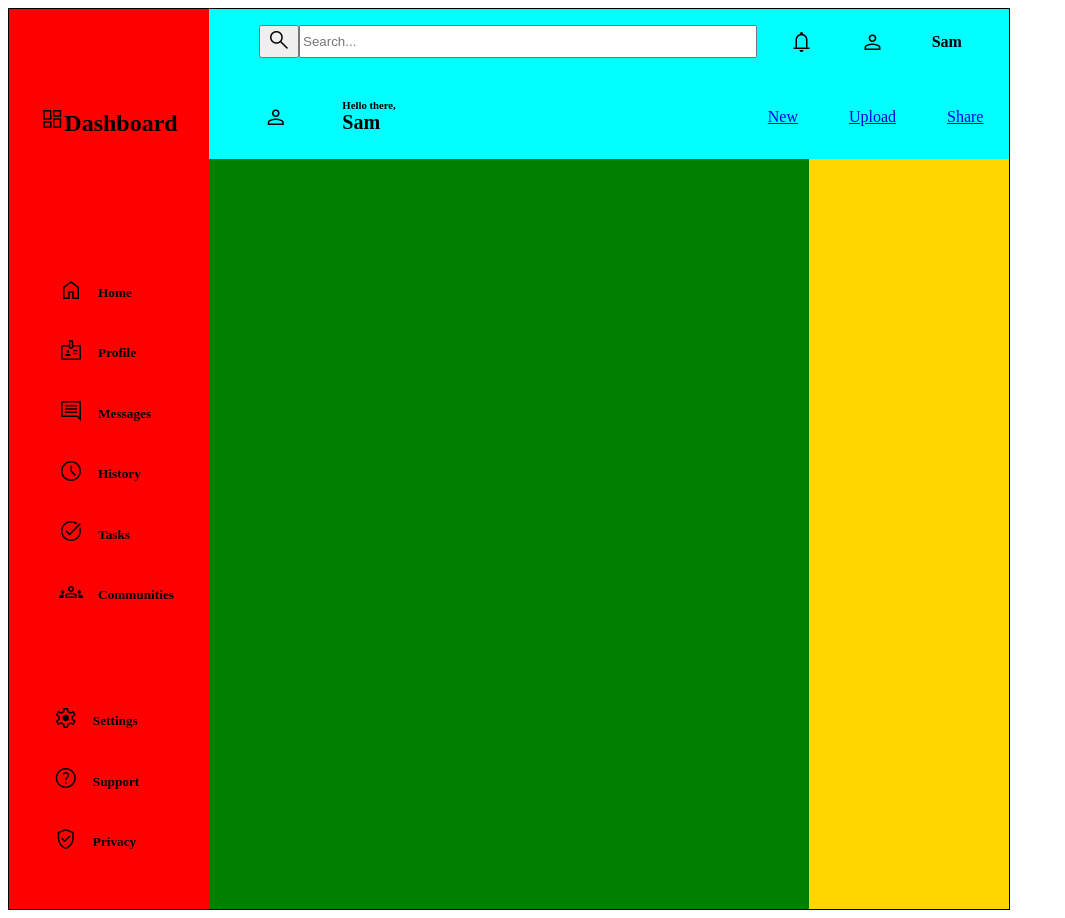
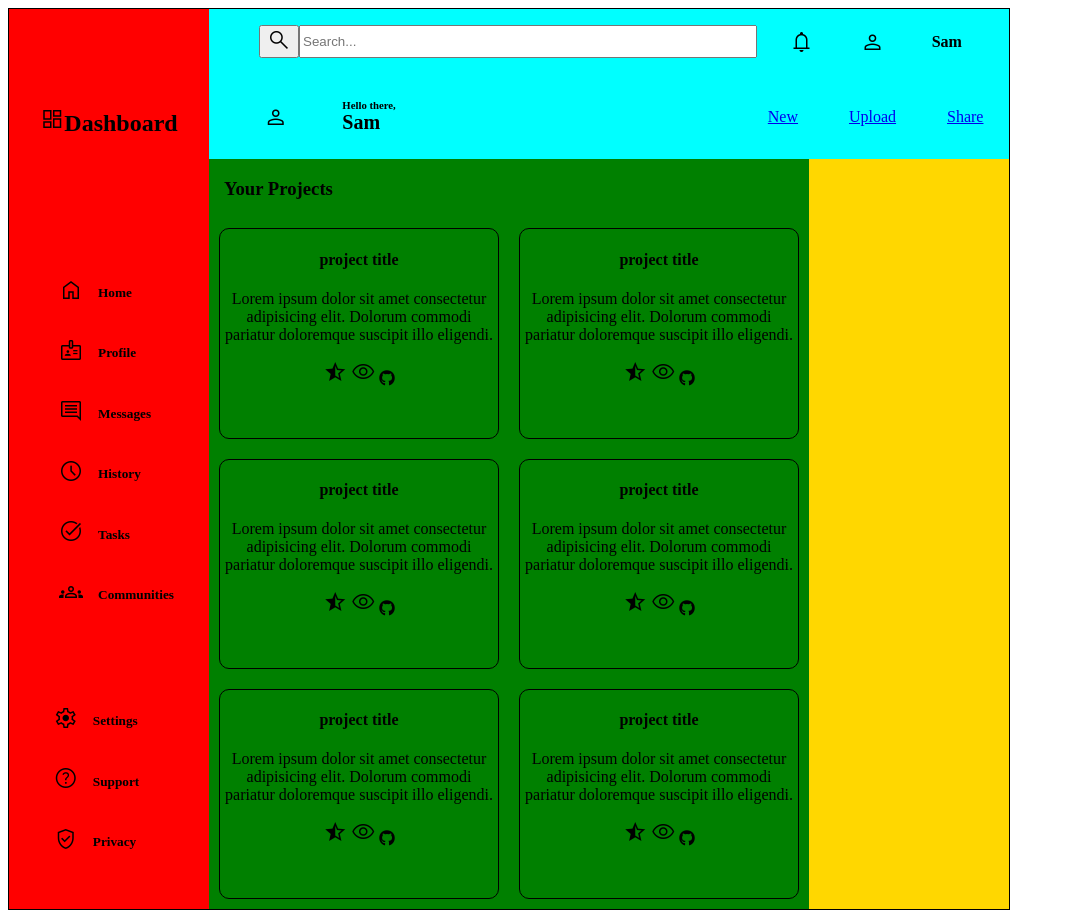
Before and after one commit to TheFivePips/odin-dashboard, a plain HTML site: page index.html in a window 1280 px wide. Shown: the whole page, without its empty margins (0-1065 px from the left). Drawn offline with nearby package versions, Linux system fonts and the light colour scheme.

Commit message:
finsished layout for projects. might need to redo the icons with font-awesome

```diff
--- a/index.html
+++ b/index.html
@@ -6,6 +6,7 @@
     <meta name="viewport" content="width=device-width, initial-scale=1.0">
     <title>Dashboard</title>
     <link rel="stylesheet" href="https://fonts.googleapis.com/css2?family=Material+Symbols+Outlined:opsz,wght,FILL,GRAD@20..48,100..700,0..1,-50..200" />
+    <link rel="stylesheet" href="https://cdnjs.cloudflare.com/ajax/libs/font-awesome/6.1.1/css/all.min.css">
 
 
     <link rel="stylesheet" href="./style.css">
@@ -92,7 +93,65 @@
         </div>
 
     </div>
-    <div class="projects"></div>
+    <div class="projects">
+        <h3>Your Projects</h3>
+        <div class="cards">
+            <div class="card">
+                <h4>project title</h4>
+                <p>Lorem ipsum dolor sit amet consectetur adipisicing elit. Dolorum commodi pariatur doloremque suscipit illo eligendi.
+                </p>
+                <i class="material-symbols-outlined">star_half</i>
+                <i class="material-symbols-outlined">visibility</i>
+                <i class="fa-brands  fa-github"></i>
+            </div>
+            <div class="card">
+                <h4>project title</h4>
+                <p>Lorem ipsum dolor sit amet consectetur adipisicing elit. Dolorum commodi pariatur doloremque suscipit illo eligendi.
+                </p>
+                <i class="material-symbols-outlined">star_half</i>
+
+                <i class="material-symbols-outlined">visibility</i>
+                <i class="fa-brands  fa-github"></i>
+
+            </div>
+            <div class="card">
+                <h4>project title</h4>
+                <p>Lorem ipsum dolor sit amet consectetur adipisicing elit. Dolorum commodi pariatur doloremque suscipit illo eligendi.
+                </p>
+                <i class="material-symbols-outlined">star_half</i>
+                <i class="material-symbols-outlined">visibility</i>
+                <i class="fa-brands  fa-github"></i>
+
+            </div>
+            <div class="card">
+                <h4>project title</h4>
+                <p>Lorem ipsum dolor sit amet consectetur adipisicing elit. Dolorum commodi pariatur doloremque suscipit illo eligendi.
+                </p>
+                <i class="material-symbols-outlined">star_half</i>
+                <i class="material-symbols-outlined">visibility</i>
+                <i class="fa-brands  fa-github"></i>
+
+            </div>
+            <div class="card">
+                <h4>project title</h4>
+                <p>Lorem ipsum dolor sit amet consectetur adipisicing elit. Dolorum commodi pariatur doloremque suscipit illo eligendi.
+                </p>
+                <i class="material-symbols-outlined">star_half</i>
+                <i class="material-symbols-outlined">visibility</i>
+                <i class="fa-brands  fa-github"></i>
+
+            </div>
+            <div class="card">
+                <h4>project title</h4>
+                <p>Lorem ipsum dolor sit amet consectetur adipisicing elit. Dolorum commodi pariatur doloremque suscipit illo eligendi.
+                </p>
+                <i class="material-symbols-outlined">star_half</i>
+                <i class="material-symbols-outlined">visibility</i>
+                <i class="fa-brands  fa-github"></i>
+
+            </div>
+        </div>
+    </div>
     <div class="sidebar">
         <div class="annoncements"></div>
         <div class="trending"></div>
--- a/style.css
+++ b/style.css
@@ -108,7 +108,27 @@ flex-direction: column;
 }
 
 
+.projects{
+    display: grid;
+    grid-template: 0.5fr 8fr/ 1fr;
 
+
+}
+.projects h3{
+    margin-left: 15px;
+}
+.cards{
+    display: grid;
+    grid-template-columns: repeat(auto-fill, minmax(250px, 1fr));
+
+}
+ .card{
+    border: 1px solid black;
+    border-radius: 10px;
+    /* box-shadow: 5px; */
+    margin: 10px;
+    text-align: center;
+ }
 
 
 
```
